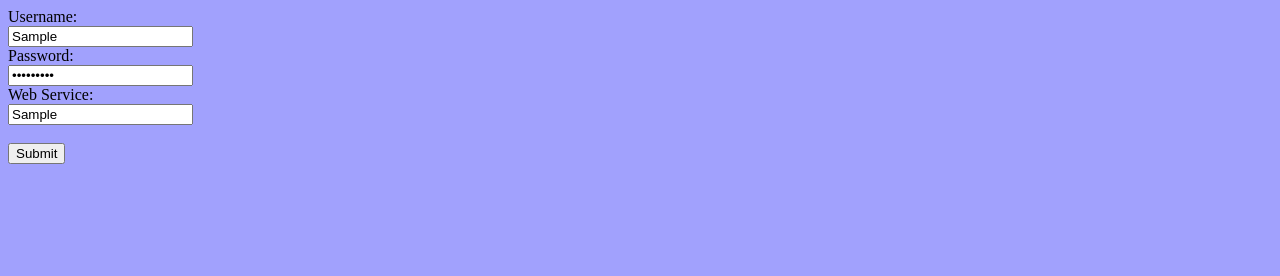
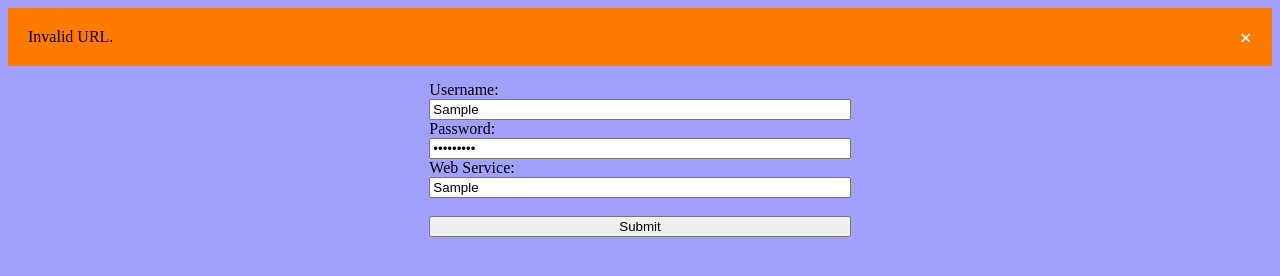
Before and after one commit to mendix-temp/mendix-temp125, an Electron app: page src/login/login.html in a window 1280 px wide. Both pictures are taken after typing "Sample", "Sample123", "Sample" into the empty fields and a click on the input "Submit". Drawn offline with Linux system fonts and the light colour scheme; no server answers.

Commit message:
Debugging/Improved login layout

```diff
--- a/src/login/login.html
+++ b/src/login/login.html
@@ -1,9 +1,46 @@
 <!DOCTYPE html>
+<style>
+  /* The alert message box */
+.alert {
+  padding: 20px;
+  background-color: rgb(255, 123, 0);
+  color: black;
+  margin-bottom: 15px;
+}
+
+/* The close button */
+.closebtn {
+  margin-left: 15px;
+  color: white;
+  font-weight: bold;
+  float: right;
+  font-size: 22px;
+  line-height: 20px;
+  cursor: pointer;
+}
+
+.center {
+  margin: auto;
+  width: 33.33%;
+}
+
+input {
+  max-width: 100%;
+  width: 100%;
+  box-sizing: border-box;
+}
+
+</style>
 <head>
   <meta charset="UTF-8">
   <title>Login</title>
 </head>
 <body style="background-color: rgb(161, 161, 253);">
+  <div class="alert" id="alert" style="visibility: hidden;">
+    <span class="alert_text" id="alert_text">Invalid URL.</span>
+    <span class="closebtn" onclick="this.parentElement.style.visibility='hidden';">&times;</span>
+  </div>
+  <div class="center">
     <form id="submitForm" action="javascript:submitForm()">
       <label for="username">Username:</label><br>
       <input type="text" id="username" required><br>
@@ -13,5 +50,7 @@
       <input type="text" id="webService" required><br><br>
       <input type="submit" value="Submit">
     </form>
+  </div>
+
     <script src="./login.js"></script>
 </body>
--- a/src/login/login.js
+++ b/src/login/login.js
@@ -1,19 +1,29 @@
+// Called when user presses submit in login form
+// Send an event to add station URL to config.json if it is valid
+// If not, displays the warning banner
 function submitForm() {
     url = document.getElementById("webService").value;
     if (!isValidUrl(url)) {
-        alert("Invalid URL")
+        var banner = document.getElementById('alert');
+        banner.innerHTML =
+        '<span class="closebtn" onclick="this.parentElement.style.visibility=' +"'hidden'"+ ';">&times;</span>' +
+        'Invalid URL.';
+        banner.style.visibility = 'visible';
         return;
     }
     window.electronAPI.update_station(url);
 }
 
+// Alert user that no config was found and that connection to API failed
 window.electronAPI.no_config((event) => {
-    var choice = window.confirm("Could not get config from API and no config found on computer.\nDo you want to try another URL/login/password combination?");
-    if (!choice) {
-        window.electronAPI.quit_app();
-    }
+    var banner = document.getElementById('alert');
+        document.getElementById('alert').innerHTML =
+        '<span class="closebtn" onclick="this.parentElement.style.visibility=' +"'hidden'"+ ';">&times;</span>' +
+        'Could not get config from API and no config found on computer. Please, try another URL/login/password combination.';
+        banner.style.visibility='visible';
 });
 
+// Return true if URL is in valid format
 function isValidUrl(string) {
     try {
       new URL(string);
@@ -22,5 +32,3 @@ function isValidUrl(string) {
       return false;
     }
   }
-
-// document.getElementById("submitForm").addEventListener("submit", submitForm)
--- a/src/login/preload.js
+++ b/src/login/preload.js
@@ -1,7 +1,6 @@
 const { contextBridge, ipcRenderer } = require('electron')
 
-console.log(123);
-
+// Expose part of electron API to login.js
 contextBridge.exposeInMainWorld('electronAPI', {
     update_station: (stationUrl) => ipcRenderer.send('update_station', stationUrl),
     no_config: (callback) => ipcRenderer.on('no_config', callback),
--- a/src/main_window/preload.js
+++ b/src/main_window/preload.js
@@ -1,5 +1,6 @@
 const { contextBridge, ipcRenderer } = require('electron');
 
+// Expose part of electron API to renderer.js
 contextBridge.exposeInMainWorld('electronAPI', {
   open_overlay: () => ipcRenderer.send('overlay_on'),
   add_menu_item: (name) => ipcRenderer.on('add_menu_item', name),
--- a/src/main_window/renderer.js
+++ b/src/main_window/renderer.js
@@ -11,4 +11,5 @@ window.electronAPI.add_menu_item((event, name) => {
     '</div>';
 });
 
+// Open overlay when "add app" button is pressed
 document.getElementById('button_1').addEventListener('click', openOverlay);
--- a/src/overlay/overlay_preload.js
+++ b/src/overlay/overlay_preload.js
@@ -1,5 +1,6 @@
 const { contextBridge, ipcRenderer } = require('electron')
 
+// Expose part of electron API to overlay.js
 contextBridge.exposeInMainWorld('electronAPI', {
   open_app: (name, url) => ipcRenderer.send('open_app_overlay', name, url),
   handle_json: (callback) => ipcRenderer.on('json', callback)
```
Also changed, not shown: src/main.js (+12 -8 lines), src/overlay/overlay.html (+0 -1 lines), icons/mendix.ico (added). Lines whose indentation alone changed are shown as unchanged.
